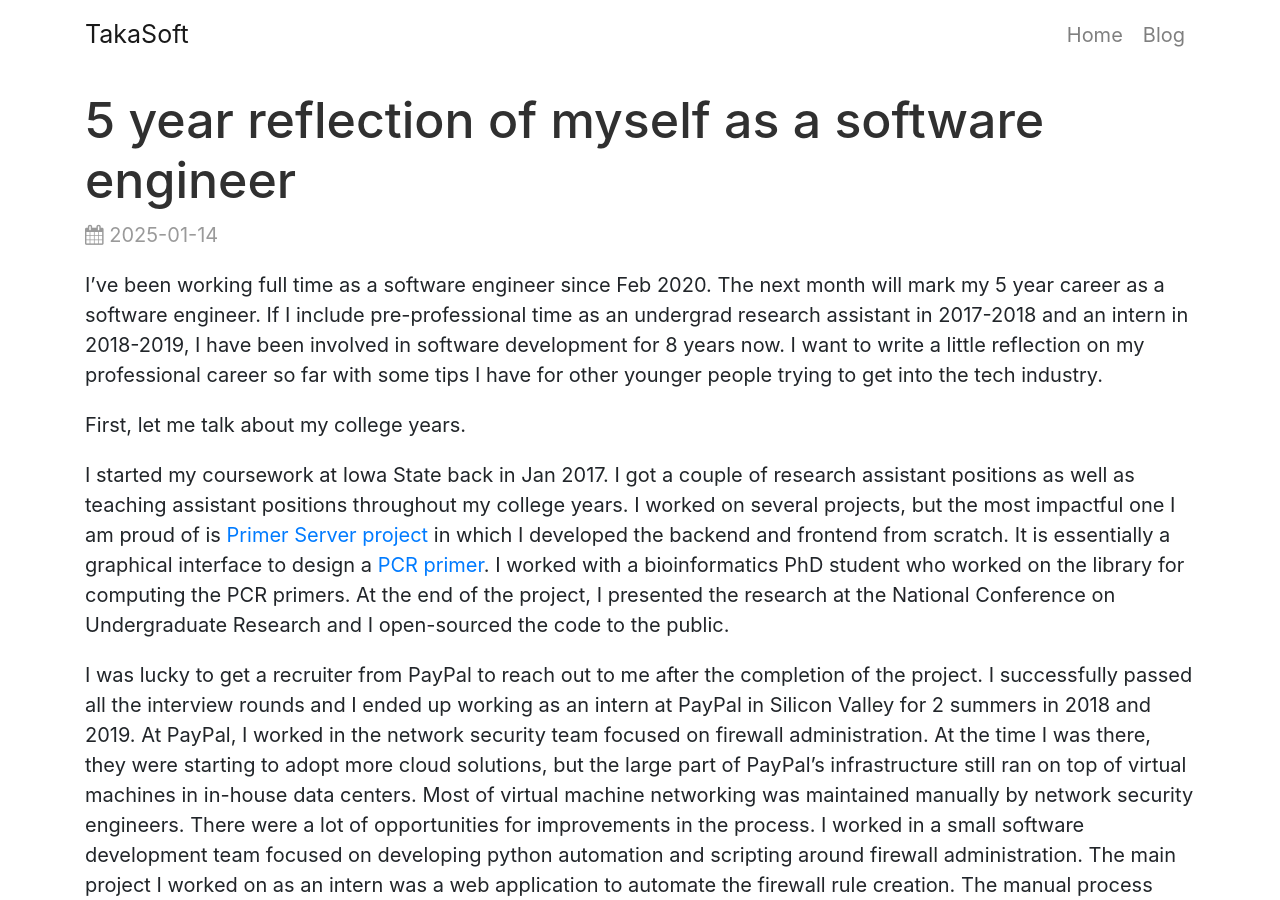
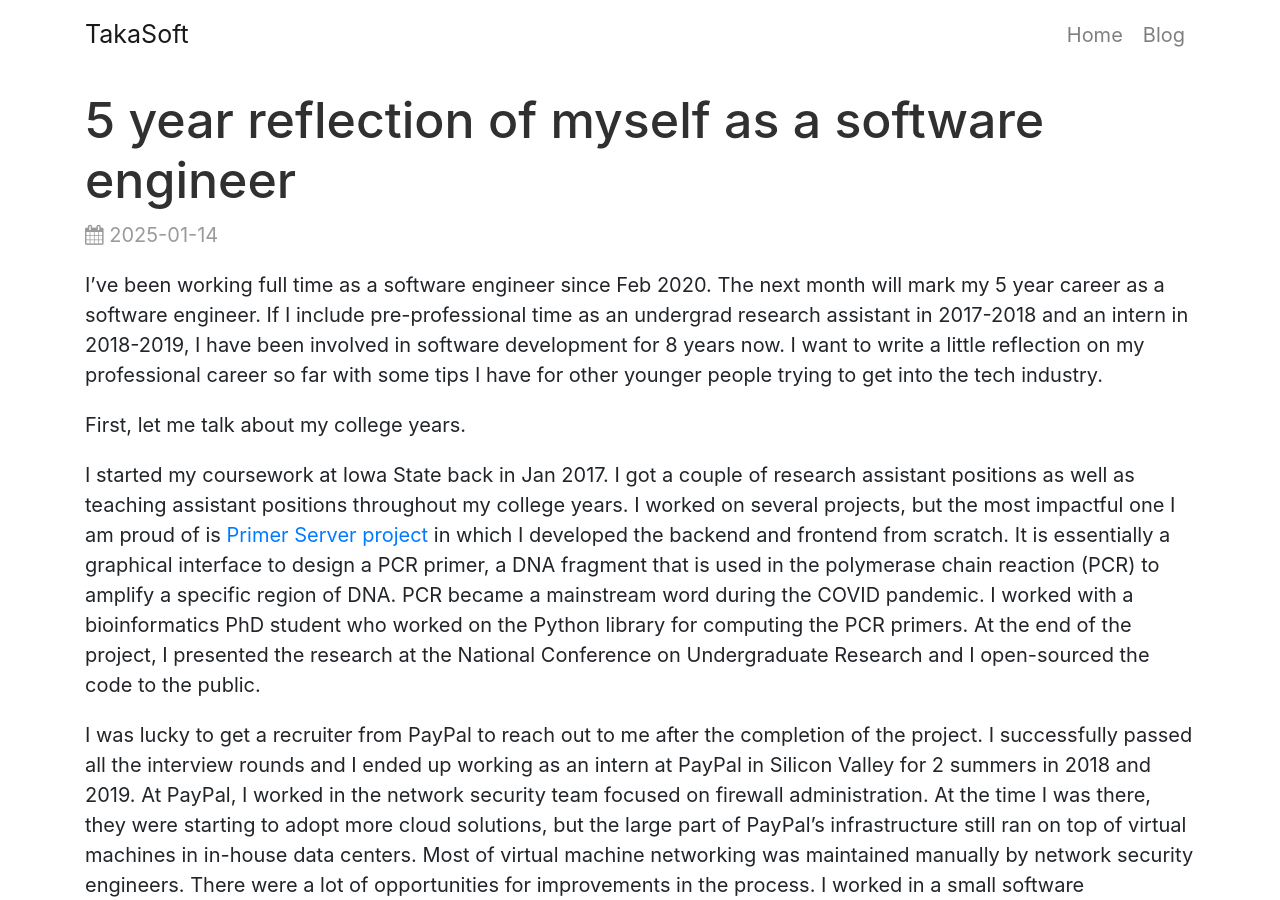
Before and after one commit to takasoft/takasoft.github.io, a Jekyll site: the page built from _posts/2025-01-14-5-year-reflection-as-software-engineer.md, in a window 1280 px wide and 900 px high. Built offline with Jekyll 4.4.1, drawn with Linux system fonts in a browser that asks for light colours.

Commit message:
update 2025-01-14-5-year-reflection-as-software-engineer.md

```diff
--- a/_posts/2025-01-14-5-year-reflection-as-software-engineer.md
+++ b/_posts/2025-01-14-5-year-reflection-as-software-engineer.md
@@ -7,7 +7,7 @@ I've been working full time as a software engineer since Feb 2020. The next mont
 
 First, let me talk about my college years.
 
-I started my coursework at Iowa State back in Jan 2017. I got a couple of research assistant positions as well as teaching assistant positions throughout my college years. I worked on several projects, but the most impactful one I am proud of is [Primer Server project](https://takasoft.io/blog/ncur-primer-server) in which I developed the backend and frontend from scratch. It is essentially a graphical interface to design a [PCR primer](<https://en.wikipedia.org/wiki/Primer_(molecular_biology)>). I worked with a bioinformatics PhD student who worked on the library for computing the PCR primers. At the end of the project, I presented the research at the National Conference on Undergraduate Research and I open-sourced the code to the public.
+I started my coursework at Iowa State back in Jan 2017. I got a couple of research assistant positions as well as teaching assistant positions throughout my college years. I worked on several projects, but the most impactful one I am proud of is [Primer Server project](https://takasoft.io/blog/ncur-primer-server) in which I developed the backend and frontend from scratch. It is essentially a graphical interface to design a PCR primer, a DNA fragment that is used in the polymerase chain reaction (PCR) to amplify a specific region of DNA. PCR became a mainstream word during the COVID pandemic. I worked with a bioinformatics PhD student who worked on the Python library for computing the PCR primers. At the end of the project, I presented the research at the National Conference on Undergraduate Research and I open-sourced the code to the public.
 
 I was lucky to get a recruiter from PayPal to reach out to me after the completion of the project. I successfully passed all the interview rounds and I ended up working as an intern at PayPal in Silicon Valley for 2 summers in 2018 and 2019. At PayPal, I worked in the network security team focused on firewall administration. At the time I was there, they were starting to adopt more cloud solutions, but the large part of PayPal's infrastructure still ran on top of virtual machines in in-house data centers. Most of virtual machine networking was maintained manually by network security engineers. There were a lot of opportunities for improvements in the process. I worked in a small software development team focused on developing python automation and scripting around firewall administration. The main project I worked on as an intern was a web application to automate the firewall rule creation. The manual process was that internal customers cut a ticket to the team, and the engineers manually review the ticket and create the firewall rules in Palo Alto Network firewalls that run on the virtual machines. This process took several days. With the web application I worked on, this process time went down to a few hours.
 
```
